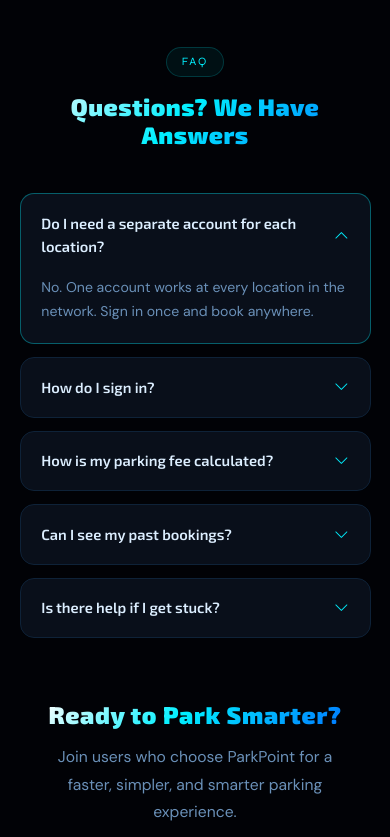
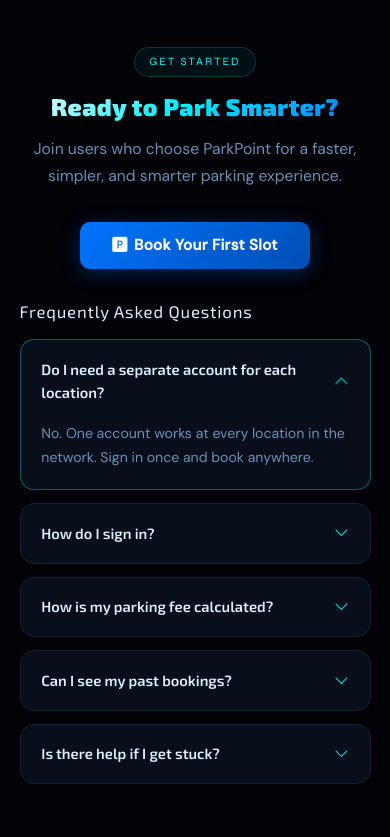
Before and after one commit to Ranit-Ani/car-parking-app, a React (Vite) app in the folder frontend/: page / in a window 390 px wide. Shown: the part 5840-6677 px from the top of the page. Built offline with nearby package versions, Linux system fonts and the light colour scheme; no server answers.

Commit message:
Update landing

```diff
--- a/frontend/src/pages/Landing.jsx
+++ b/frontend/src/pages/Landing.jsx
@@ -245,12 +245,24 @@ export default function Landing() {
         </div>
       </section>
 
-      {/* ── FAQ ── */}
+      {/* ── CTA (left) + FAQ (right) ── */}
       <section className="lp-section">
-        <div className="lp-head">
-          <span className="lp-eyebrow">FAQ</span>
-          <h2 className="lp-title display-title">Questions? We Have Answers</h2>
+        <div className="lp-split">
+          <div className="lp-cta">
+            <span className="lp-eyebrow">GET STARTED</span>
+            <h2 className="lp-title display-title" style={{ textAlign: 'left' }}>Ready to Park Smarter?</h2>
+            <p className="lp-lead" style={{ textAlign: 'left', margin: '0 0 2rem' }}>
+              Join users who choose ParkPoint for a faster, simpler, and smarter parking experience.
+            </p>
+            <div className="hero-actions" style={{ justifyContent: 'flex-start' }}>
+              <Link to="/login" className="btn-ag primary lg">
+                <i className="bi bi-p-square-fill" /> Book Your First Slot
+              </Link>
             </div>
+          </div>
+
+          <div className="lp-faq-col">
+            <h3 className="lp-faq-title">Frequently Asked Questions</h3>
             <div className="lp-faq">
               {[
                 ['Do I need a separate account for each location?', 'No. One account works at every location in the network. Sign in once and book anywhere.'],
@@ -268,20 +280,6 @@ export default function Landing() {
                 </div>
               ))}
             </div>
-      </section>
-
-      <section style={{ position: 'relative', zIndex: 1, padding: '4rem 1.5rem 0', textAlign: 'center' }}>
-        <div style={{ maxWidth: 680, margin: '0 auto', animation: 'fadeUp .65s ease both' }}>
-          <h2 className="hero-title display-title" style={{ fontSize: 'clamp(1.5rem,3.5vw,2.4rem)', marginBottom: '.9rem' }}>
-            Ready to Park Smarter?
-          </h2>
-          <p className="hero-sub" style={{ marginBottom: '2.2rem' }}>
-            Join users who choose ParkPoint for a faster, simpler, and smarter parking experience.
-          </p>
-          <div className="hero-actions">
-            <Link to="/login" className="btn-ag primary lg">
-              <i className="bi bi-p-square-fill" /> Book Your First Slot
-            </Link>
           </div>
         </div>
       </section>
--- a/frontend/src/styles/style.css
+++ b/frontend/src/styles/style.css
@@ -826,3 +826,15 @@ body.nav-locked{overflow:hidden;height:100vh}
   .lp-billing-row{grid-template-columns:1fr auto}
   .lp-billing-row em{grid-column:1/-1;text-align:left}
 }
+
+/* ── Landing: CTA + FAQ side by side ── */
+.lp-split{display:grid;grid-template-columns:minmax(0,.9fr) minmax(0,1.1fr);gap:clamp(2rem,5vw,4.5rem);align-items:start}
+.lp-cta{position:sticky;top:6rem;padding:2.2rem 0}
+.lp-faq-title{font-family:'Exo 2',sans-serif;font-size:1.05rem;letter-spacing:.05em;margin:0 0 1.1rem;color:var(--t1)}
+.lp-split .lp-faq{max-width:none;margin:0}
+@media(max-width:860px){
+  .lp-split{grid-template-columns:minmax(0,1fr)}
+  .lp-cta{position:static;padding:0;text-align:center}
+  .lp-cta .lp-title,.lp-cta .lp-lead{text-align:center!important;margin-left:auto!important;margin-right:auto!important}
+  .lp-cta .hero-actions{justify-content:center!important}
+}
```
Lines whose indentation alone changed are shown as unchanged.
